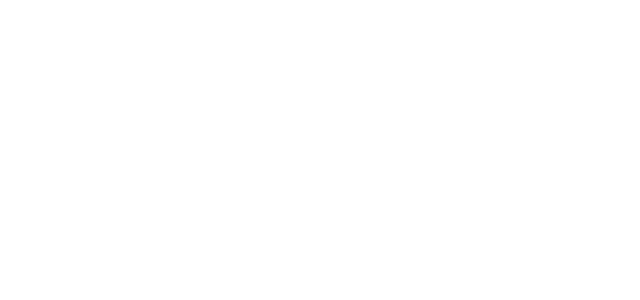
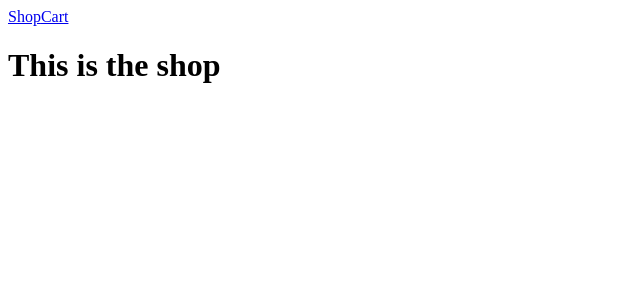
Before and after one commit to Denismyand/delivery, a React (Create React App) app in the folder delivery/: page / in a window 1280 px wide. Shown: the top 300 px of the page, without its empty margins (0-640 px from the left). Built offline with nearby package versions, Linux system fonts and the light colour scheme.

Commit message:
Created pages and linked them

```diff
--- a/delivery/package.json
+++ b/delivery/package.json
@@ -8,6 +8,7 @@
     "@testing-library/user-event": "^13.5.0",
     "react": "^18.2.0",
     "react-dom": "^18.2.0",
+    "react-router-dom": "^6.3.0",
     "react-scripts": "5.0.1",
     "web-vitals": "^2.1.4"
   },
--- a/delivery/src/App.js
+++ b/delivery/src/App.js
@@ -1,3 +1,25 @@
 import "./App.css";
+import Shop from "./Shop.js";
+import Cart from "./Cart.js";
+import { Routes, Route, Link } from "react-router-dom";
 
-export default function App() {}
+export default function App() {
+  return (
+    <div>
+      <Footer />
+      <Routes>
+        <Route path="/" element={<Shop />} />
+        <Route path="cart" element={<Cart />} />
+      </Routes>
+    </div>
+  );
+}
+
+function Footer() {
+  return (
+    <>
+      <Link to="/">Shop</Link>
+      <Link to="cart">Cart</Link>
+    </>
+  );
+}
--- /dev/null
+++ b/delivery/src/Cart.js
@@ -0,0 +1,3 @@
+export default function Cart() {
+  return <h1>This is the cart</h1>;
+}
--- /dev/null
+++ b/delivery/src/Shop.js
@@ -0,0 +1,7 @@
+export default function Shop() {
+  return (
+    <>
+      <h1>This is the shop</h1>
+    </>
+  );
+}
--- a/delivery/src/index.js
+++ b/delivery/src/index.js
@@ -1,10 +1,13 @@
 import React from "react";
 import ReactDOM from "react-dom/client";
 import App from "./App";
+import { BrowserRouter } from "react-router-dom";
 
 const root = ReactDOM.createRoot(document.getElementById("root"));
 root.render(
   <React.StrictMode>
-    <App />
+    <BrowserRouter>
+      <App />
+    </BrowserRouter>
   </React.StrictMode>
 );
```
Also changed, not shown: 1 other file (tests, documents, lock files or other folders).
